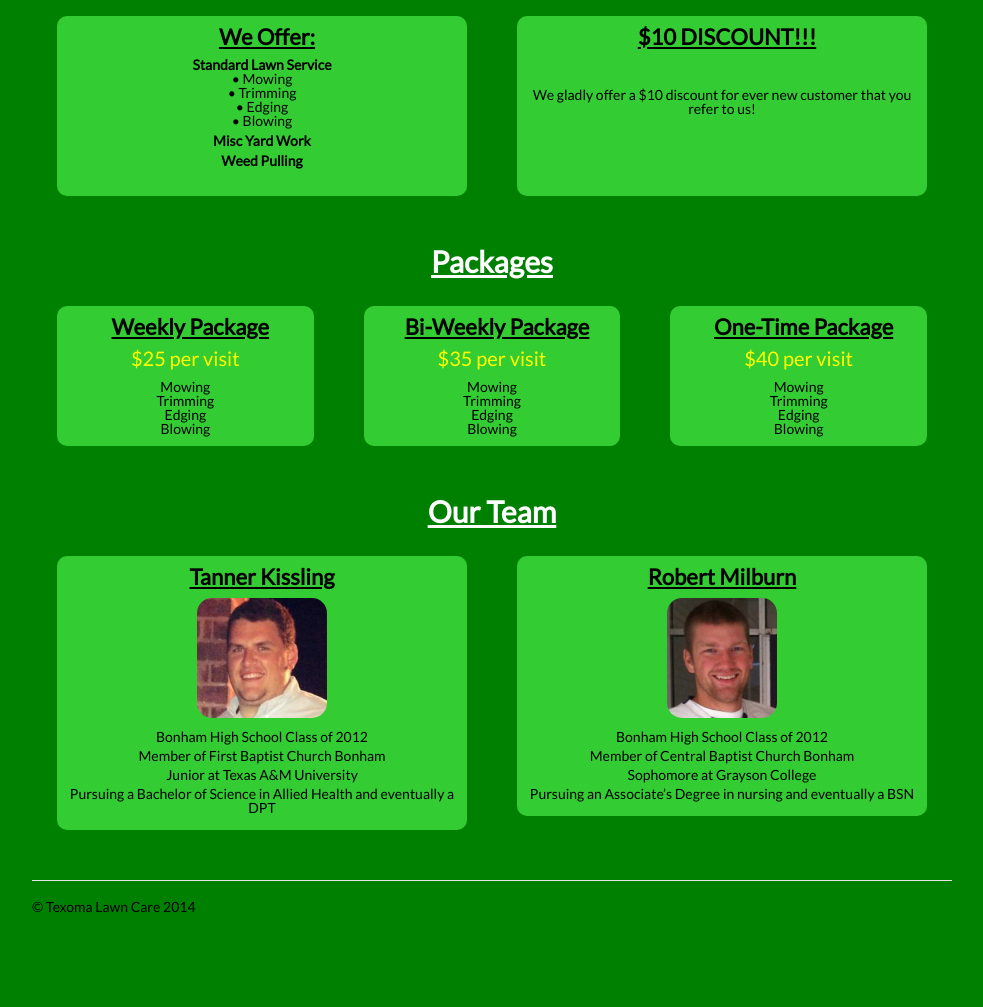
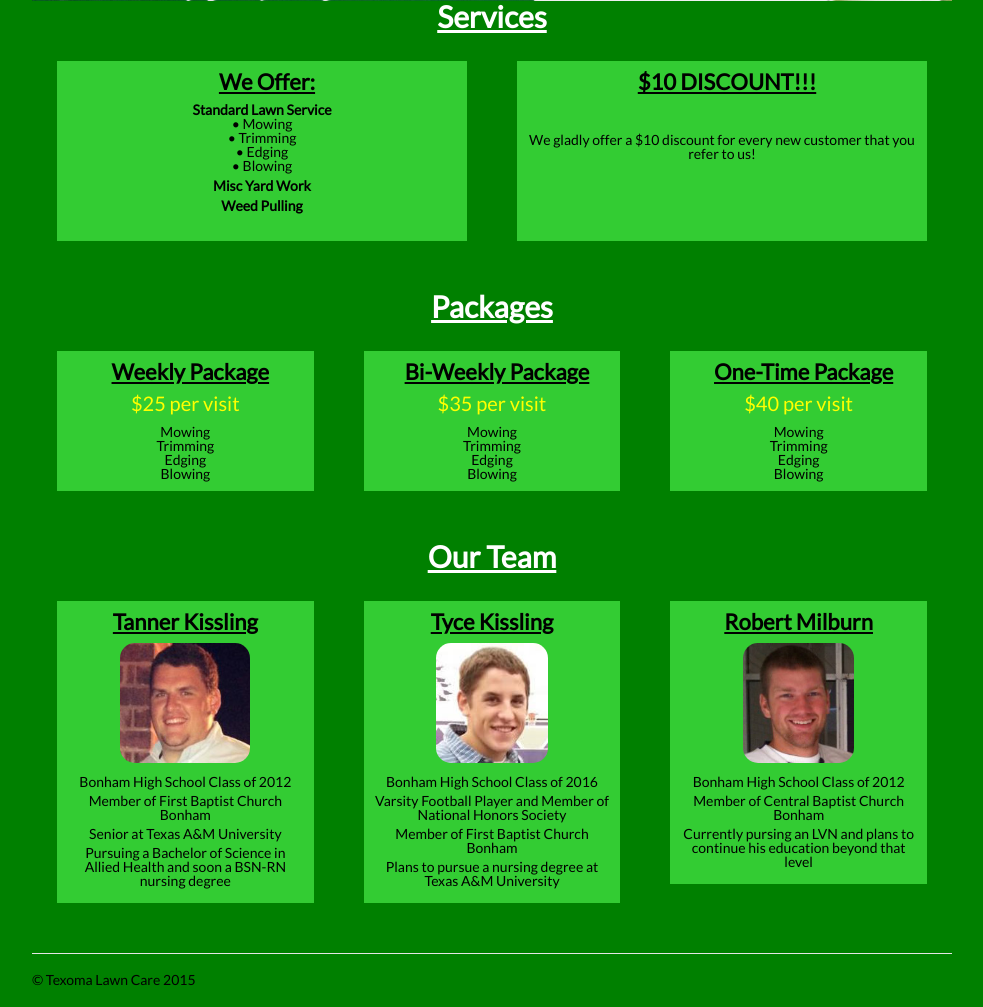
Before and after one commit to djrobotfreak/TexomaLawnCare, a PHP site: page / in a window 1280 px wide. Shown: the part 424-1431 px from the top of the page, without its empty margins (148-1131 px from the left). Before the commit the page ends 1336 px from the top, so only its background shows below. Run offline with PHP 8.4, Linux system fonts and the light colour scheme; some libraries are stand-ins or nearby versions.

Commit message:
added changes

```diff
--- a/css/front-page.css
+++ b/css/front-page.css
@@ -76,11 +76,10 @@ body {
 
 /* Main marketing message and sign up button */
 .jumbotron {
-  background-image: url('/png/grass3.jpg');
+  background-image: url('/png/header.jpg');
   background-position: bottom right;
   text-align: center;
   color: white;
-
   border-bottom: 1px solid #e5e5e5;
 }
 .jumbotron .btn {
@@ -105,8 +104,7 @@ p {
     font-size: 14px;
 }
 .styling{
-     border-radius: 10px;
-     margin: 10px;
+    margin: 10px;
     background-color: #33CC33;
     height:100%;
     padding:10px;
--- a/footer.php
+++ b/footer.php
@@ -1,5 +1,5 @@
         <div class="footer">
-            <p>&copy; Texoma Lawn Care 2014</p>
+            <p>&copy; Texoma Lawn Care 2015</p>
         </div>
 
         <script src="http://ajax.googleapis.com/ajax/libs/jquery/1.10.1/jquery.min.js"></script>
--- a/front_page.html
+++ b/front_page.html
@@ -22,7 +22,7 @@
         <div class="col-md-6">
             <div class="styling" style="min-height: 180px;">
               <h4>$10 DISCOUNT!!!</h4>
-              <p id="discount">We gladly offer a $10 discount for ever new customer that you refer to us!</p>
+              <p id="discount">We gladly offer a $10 discount for every new customer that you refer to us!</p>
             </div>
         </div>
       </div>
@@ -67,7 +67,7 @@
     <h5>Our Team</h5>
     </div>
     <div class="row marketing">
-        <div class="col-md-6">
+        <div class="col-md-4">
             <div class="styling">
               <h5>Tanner Kissling</h5>
               <div class="person">
@@ -76,14 +76,30 @@
                     <ul>
                     <li>Bonham High School Class of 2012</li>
                     <li>Member of First Baptist Church Bonham</li>
-                    <li>Junior at Texas A&M University</li>
-                    <li>Pursuing a Bachelor of Science in Allied Health and eventually a DPT</li>
+                    <li>Senior at Texas A&amp;M University</li>
+                    <li>Pursuing a Bachelor of Science in Allied Health and soon a BSN-RN nursing degree</li>
                     </ul>
                   </div>
               </div>
             </div>
         </div>
-        <div class="col-md-6">
+        <div class="col-md-4">
+            <div class="styling">
+              <h5>Tyce Kissling</h5>
+              <div class="person">
+                  <img src="png/tyce.jpg" alt="...">
+                  <div>
+                    <ul>
+                    <li>Bonham High School Class of 2016</li>
+                    <li>Varsity Football Player and Member of National Honors Society</li>
+                    <li>Member of First Baptist Church Bonham</li>
+                    <li>Plans to pursue a nursing degree at Texas A&amp;M University</li>
+                    </ul>
+                  </div>
+              </div>
+            </div>
+        </div>
+        <div class="col-md-4">
             <div class="styling">
               <h5>Robert Milburn </h5>
               <div class="person">
@@ -92,8 +108,9 @@
                     <ul>
                     <li>Bonham High School Class of 2012</li>
                     <li>Member of Central Baptist Church Bonham</li>
-                    <li>Sophomore at Grayson College </li>
-                    <li>Pursuing an Associate’s Degree in nursing and eventually a BSN</li>
+                    <!-- <li>Sophomore at Grayson College </li>
+                    <li>Pursuing an Associate’s Degree in nursing and eventually a BSN</li> -->
+                    <li>Currently pursing an LVN and plans to continue his education beyond that level</li>
                     </ul>
                   </div>
               </div>
--- a/header.php
+++ b/header.php
@@ -62,14 +62,14 @@
         </div>
       </div>
 
-        <div class="jumbotron">
-            <div style="width:60% position:center">
+        <img style="width:100%; position:center;" src="png/header_enhanced.jpg">
+            <!-- <div style="width:60% position:center">
                 <h1>Texoma Lawn Care</h1>
                 <p class="lead">903-640-3404</p>
                 <p class="lead">TexomaLawnCare@gmail.com</p>
-            </div>
+            </div> -->
 <!--        <p><a class="btn btn-lg btn-success" href="#" role="button">Sign up today</a></p>-->
-        </div>
+        <!-- </div> -->
 
 
 
--- a/things_to_know.html
+++ b/things_to_know.html
@@ -23,7 +23,7 @@
     <li>
         <div  class="styling">
             <h4>Bi-weekly Service Warning</h4>
-            <p>We highly discourage Bi-weekly service. There will be many times during the year, especially during the summer months, that grass will grow too quickly to wait two weeks between cuttings. We will provide service on a bi-weekly basis if necessary, but we don’t recommend it. </p>
+            <p>We highly discourage bi-weekly service. There will be many times during the year, especially during the summer months, that grass will grow too quickly to wait two weeks between cuttings. We will provide service on a bi-weekly basis if necessary, but we don’t recommend it. </p>
         </div>
     </li>
     <li>
```
Also changed, not shown: png/grass.jpg (added), png/grass2.jpg (added), png/grass3.jpg (added), png/header.jpg (added), png/header_enhanced.jpg (added), png/tyce.jpg (added).
